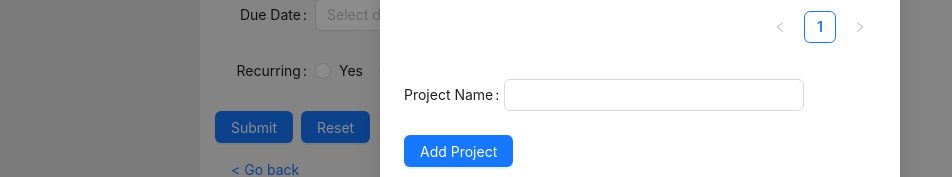
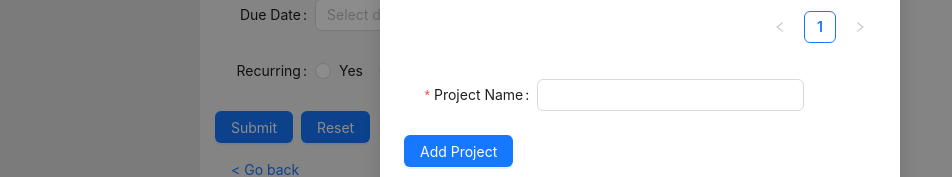
Before and after one commit to jdolphin5/TaskJolt, a React app in the folder client/: page /addtask/1 in a window 1280 px wide. Both pictures are taken after a click on the element 658 px from the left and 63 px from the top of the page. Shown: the part 272-449 px from the top of the page, without its empty margins (0-952 px from the left). Built offline with nearby package versions, Linux system fonts and the light colour scheme.

Commit message:
added antd form validation to <Input />

```diff
--- a/client/src/components/AddProjectModal.tsx
+++ b/client/src/components/AddProjectModal.tsx
@@ -80,7 +80,7 @@ const AddProjectModal: React.FC<AddProjectProps> = ({
       formatProjectData(projectData);
     }
     console.log("Updated projectData:", projectData);
-  }, [, projectData]);
+  }, [projectData]);
 
   const columns = [
     {
@@ -106,13 +106,14 @@ const AddProjectModal: React.FC<AddProjectProps> = ({
     try {
       console.log(formData);
 
+      if (Object.keys(formData).length !== 0) {
         const response = await axios.post(
           "http://localhost:3000/api/addproject",
           formData
         );
         console.log("API Response:", response.data);
 
-      setFormData({ name: "" });
+        setFormData({});
 
         fetchProjectData()
           .then((projectData) => {
@@ -127,6 +128,7 @@ const AddProjectModal: React.FC<AddProjectProps> = ({
           .catch((error) => {
             console.error("Error fetching project data:", error);
           });
+      }
     } catch (error) {
       console.error("Error submitting form:", error);
     }
@@ -150,10 +152,10 @@ const AddProjectModal: React.FC<AddProjectProps> = ({
         <div style={{ padding: "10px 0 0px 0" }}>
           <Form
             labelCol={{
-              span: 6,
+              span: 8,
             }}
             wrapperCol={{
-              span: 18,
+              span: 16,
             }}
             layout="horizontal"
             style={{
@@ -161,7 +163,18 @@ const AddProjectModal: React.FC<AddProjectProps> = ({
             }}
             onFinish={handleSubmit}
           >
-            <Form.Item label="Project Name" rules={[{ required: true }]}>
+            <Form.Item
+              name="projectNameFormItem"
+              label="Project Name"
+              rules={[
+                {
+                  required: true,
+                  whitespace: true,
+                  message: "Please input a project name",
+                },
+              ]}
+              validateTrigger="onChange"
+            >
               <Input
                 name="name"
                 value={formData.name}
```
Lines whose indentation alone changed are shown as unchanged.
